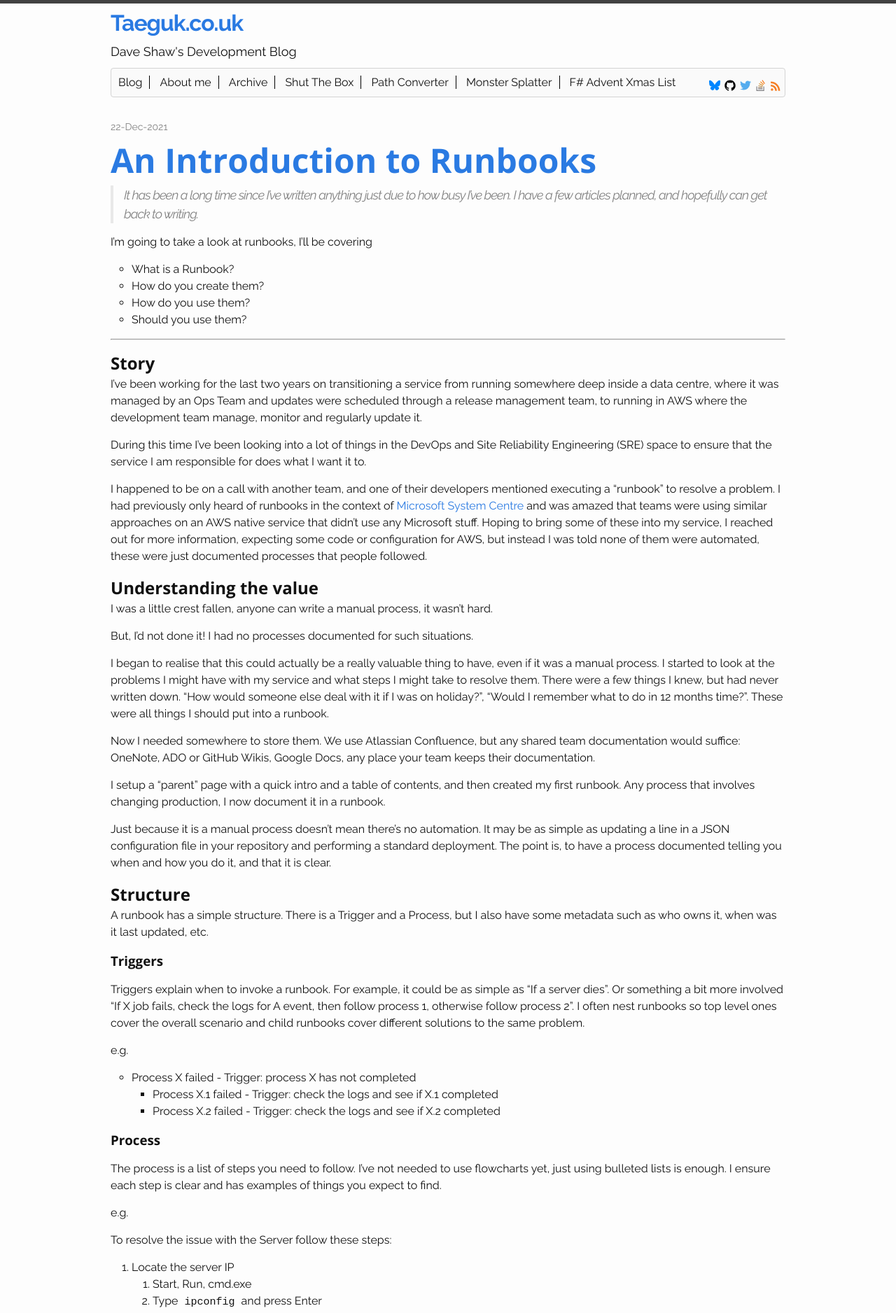
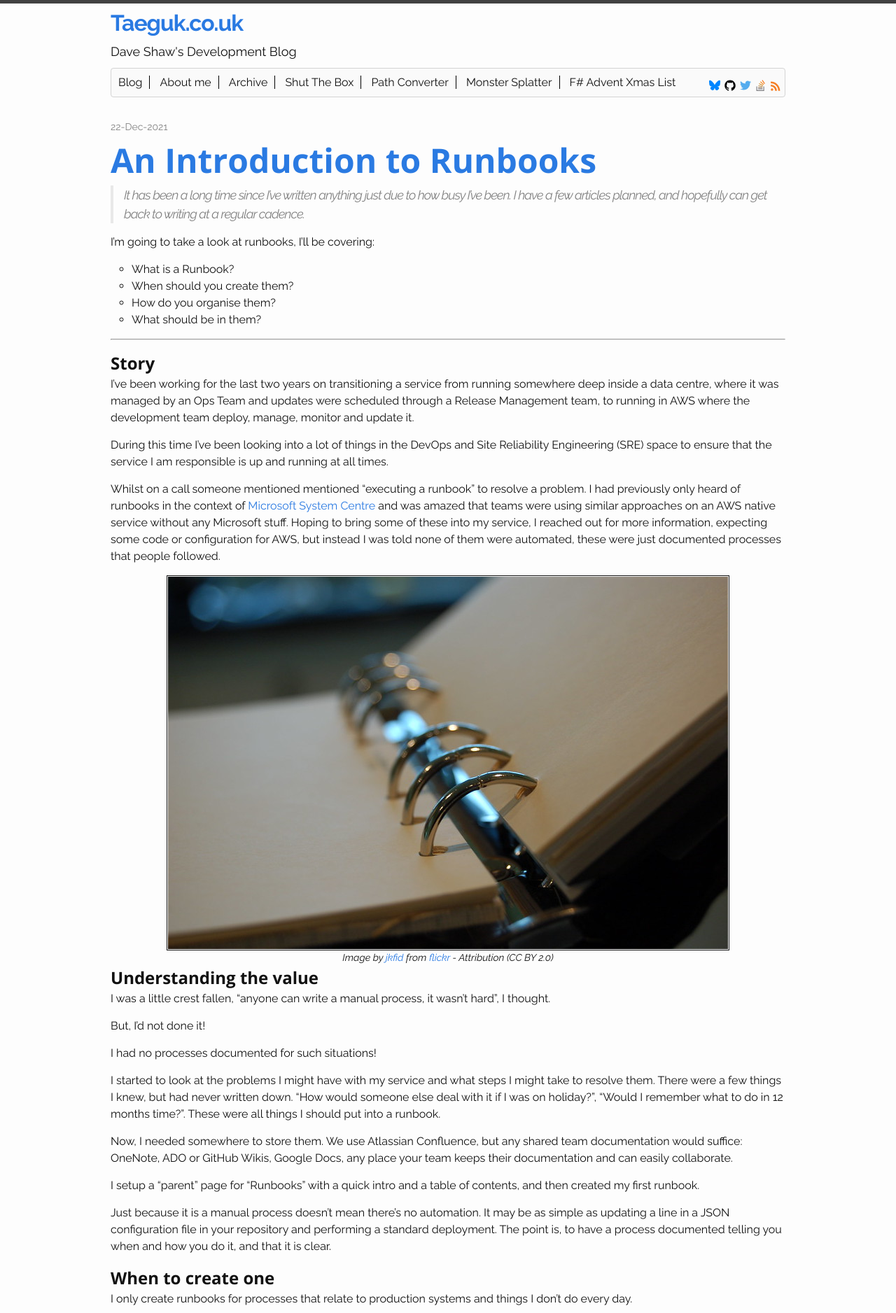
Before and after one commit to xdaDaveShaw/xdaDaveShaw.github.io, a Jekyll site: the page built from index.html, in a window 1280 px wide. Shown: the top 1876 px of the page at 70% size. Built offline with Jekyll 4.4.1, drawn with Linux system fonts in a browser that asks for light colours; some of the changed text lies outside the part shown.

Commit message:
Updates to Runbooks

```diff
--- a/_sass/_base.scss
+++ b/_sass/_base.scss
@@ -2,7 +2,7 @@
  * Reset some basic elements
  */
 body, h1, h2, h3, h4, h5, h6,
-p, blockquote, pre, hr,
+p, blockquote, pre,
 dl, dd, ol, ul, figure {
     margin: 0;
     padding: 0;
@@ -22,15 +22,18 @@ body {
     -webkit-text-size-adjust: 100%;
 }
 
-
-
 /**
  * Set `margin-bottom` to maintain vertical rhythm
  */
 h1, h2, h3, h4, h5, h6,
-p, blockquote, pre, hr,
-ul, ol, dl, figure
+p, blockquote, pre,
+ol, dl, figure
 %vertical-rhythm {
+    margin-bottom: $spacing-unit / 2;
+}
+
+hr {
+    margin-top: $spacing-unit / 2;
     margin-bottom: $spacing-unit / 2;
 }
 
@@ -56,6 +59,8 @@ figure > img {
 
 figcaption {
     font-size: $small-font-size;
+    text-align: center;
+    font-style: italic;
 }
 
 
--- a/blog/_posts/2025-01-16-an-introduction-to-runbooks.md
+++ b/blog/_posts/2025-01-16-an-introduction-to-runbooks.md
@@ -10,14 +10,15 @@ categories:
 ---
 
 > It has been a long time since I've written anything just due to how busy I've
-> been. I have a few articles planned, and hopefully can get back to writing.
+> been. I have a few articles planned, and hopefully can get back to writing
+> at a regular cadence.
 
-I'm going to take a look at runbooks, I'll be covering
+I'm going to take a look at runbooks, I'll be covering:
 
 - What is a Runbook?
-- How do you create them?
-- How do you use them?
-- Should you use them?
+- When should you create them?
+- How do you organise them?
+- What should be in them?
 
 ----
 
@@ -25,61 +26,88 @@ I'm going to take a look at runbooks, I'll be covering
 
 I've been working for the last two years on transitioning a service from running
 somewhere deep inside a data centre, where it was managed by an Ops Team and
-updates were scheduled through a release management team, to running in AWS where
-the development team manage, monitor and regularly update it.
+updates were scheduled through a Release Management team, to running in AWS where
+the development team deploy, manage, monitor and update it.
 
 During this time I've been looking into a lot of things in the DevOps and Site
 Reliability Engineering (SRE) space to ensure that the service I am responsible
-for does what I want it to.
+is up and running at all times.
 
-I happened to be on a call with another team, and one of their developers
-mentioned executing a "runbook" to resolve a problem. I had previously only
-heard of runbooks in the context of [Microsoft System Centre][system-centre]
-and was amazed that teams were using
-similar approaches on an AWS native service that didn't use any Microsoft stuff.
+Whilst on a call someone mentioned mentioned "executing a runbook" to resolve a
+problem. I had previously only heard of runbooks in the context of
+[Microsoft System Centre][system-centre] and was amazed that teams were using
+similar approaches on an AWS native service without any Microsoft stuff.
 Hoping to bring some of these into my service, I reached out for more information,
 expecting some code or configuration for AWS, but instead I was told none of them
 were automated, these were just documented processes that people followed.
 
+<figure>
+  <img src="{{ site.contenturl }}runbook.png" alt="Three ring binder"/>
+  <figcaption>
+    Image by <a href="https://www.flickr.com/photos/jkfid/">jkfid</a> from
+    <a href="https://www.flickr.com/photos/jkfid/4333767484">flickr</a> -
+    Attribution (CC BY 2.0)
+  </figcaption>
+</figure>
+
 ## Understanding the value
 
-I was a little crest fallen, anyone can write a manual process, it wasn't hard.
+I was a little crest fallen, "anyone can write a manual process, it wasn't hard",
+I thought.
 
-But, I'd not done it! I had no processes documented for such situations.
+But, I'd not done it!
 
-I began to realise that this could actually be a really valuable thing to have,
-even if it was a manual process.
+I had no processes documented for such situations!
+
 I started to look at the problems I might have with my service and
 what steps I might take to resolve them. There were a few things I knew,
-but had never written down. "How would someone else deal with it if I was on holiday?",
+but had never written down.
+"How would someone else deal with it if I was on holiday?",
 "Would I remember what to do in 12 months time?". These were all things I should put
 into a runbook.
 
-Now I needed somewhere to store them. We use Atlassian Confluence, but any shared
+Now, I needed somewhere to store them. We use Atlassian Confluence, but any shared
 team documentation would suffice: OneNote, ADO or GitHub Wikis, Google Docs,
-any place your team keeps their documentation.
+any place your team keeps their documentation and can easily collaborate.
 
-I setup a "parent" page with a quick intro and a table of contents, and then created
-my first runbook. Any process that involves changing production, I now document it
-in a runbook.
+I setup a "parent" page for "Runbooks" with a quick intro and a table of contents,
+and then created my first runbook.
 
 Just because it is a manual process doesn't mean there's no automation. It may
 be as simple as updating a line in a JSON configuration file in your repository and
 performing a standard deployment. The point is, to have a process documented telling
 you when and how you do it, and that it is clear.
 
+## When to create one
+
+I only create runbooks for processes that relate to production systems and things
+I don't do every day.
+
+**Good candidates**: Servers dying, certificates rotating, overnight jobs failing, etc.
+
+**Poor candidates**: How to setup a development laptop, how to perform a release -
+these **are** documented, but they don't meet the bar for creating a runbook -
+put them in another section.
+
+If you don't set the bar high, you have processes for anything and everything, and
+managing them becomes onerous. Keeping them focused means you have a small selection
+of procedures that cover the most important processes.
+
 ## Structure
 
-A runbook has a simple structure. There is a Trigger and a Process, but I also have
+My runbooks have a simple structure. There is a Trigger and a Process, but I also have
 some metadata such as who owns it, when was it last updated, etc.
+
+Sometimes I will maintain a log of when it was last run, for example, certificate
+rotation has a log of when it was rotated, and when it will next expire.
 
 ### Triggers
 
 Triggers explain when to invoke a runbook. For example, it could be as simple as
 "If a server dies". Or something a bit more involved "If X job fails, check the
-logs for A event, then follow process 1, otherwise follow process 2". I often nest
-runbooks so top level ones cover the overall scenario and child runbooks cover
-different solutions to the same problem.
+logs for A event, then follow process 1, otherwise follow process 2". I will nest
+runbooks so top level ones cover a scenario and child runbooks cover
+different solutions to the same overall problem.
 
 e.g.
 
@@ -131,6 +159,61 @@ increase, or an overnight process doesn't run.
 The trigger should be some alert from your monitoring solution. The process is
 a list of steps to identify what has gone wrong and what needs to be done to
 remedy the problem.
+
+## Examples
+
+Above I've mentioned the structure of the pages and the structure of a runbook.
+I can't replicate my runbooks, but I'll show some hypothetical examples.
+
+### Example pages
+
+- Production Runbooks
+  - Runbook - Server Dies
+  - Runbook - Job X Fails
+    - Runbook - X.1 Failed
+    - Runbook - X.2 Failed
+  - Runbook - [BAU] Rotate SSH keys
+- Architecture Documents
+- Project Documents
+
+----
+
+*An example of the structure of a team's documentation site*
+
+### Example runbook
+
+| **Name** | Server Dies |
+| **Description** | Process to follow when a server dies |
+| **Date** | 15-Jan-2025 |
+| **Version** | 2 |
+| **Owner** | Dave |
+
+**Trigger**
+
+This runbook is to be executed when a email alert is received informing you a
+server has died, or if you notice a server isn't responding.
+
+> NOTE: if this is because of maintenance, you don't need to do anything as the
+> engineer will restart it when they are done.
+
+**Process**
+
+1. Check the email alert for the name of the server (it will be after the heading
+**Server:** - e.g. **Server**: sv01)
+1. Run the "Restart Server Tool"
+1. Enter the name of the server from step `#1` into the box labelled "Server to restart"
+1. Press the "Restart" button.
+1. Read the logs looking for "Server xx online" (where xx is the server name).
+  1. If this doesn't appear in 10 minutes, raise an incident (link here).
+
+**References**
+
+- Documentation for "Restart Server Tool"
+- Process for Raising an Incident
+
+----
+
+*An example, to show what I might have in a runbook.*
 
 ## Best practices
 
@@ -184,10 +267,11 @@ issues.
 
 ## Road to automation
 
-I said I was crest fallen when I found out these were manual processes, and not
-some amazing feat of automation, so why am I espousing the values of manual runbooks?
+Above, I said I was "crest fallen" when I found out these were manual processes, and not
+some amazing feat of automation, so why am I espousing the values of manual runbooks
+and not trying to just automated them all?
 
-Well, [Perfect is the enemy of good][perfect].
+Simple. [Perfect is the enemy of good][perfect].
 
 If I waited until I could automate every process, I wouldn't have any runbooks yet.
 
@@ -204,12 +288,15 @@ the right approach.
 
 ## Conclusion
 
-Since I started adding runbooks to my service, I feel much more secure in the
-knowledge that if I need to perform a process involving production, it is documented
-both for myself and my team.
+The lack of automation was a surprise at first, but once I got over myself, I
+realise how beneficial manual runbooks can be. It's relatively simple to set them
+up using the tools you already have, and then if something goes wrong, you are
+prepared.
 
-The lack of automation was a surprise at first, but once I got over myself, I
-realise how beneficial manual runbooks are.
+These sort of things may be common in Ops led services, but where the development
+team owns and operates them, this level of maturity is definitely still needed.
+[DevOps][devops] must include the benefits of Development and Operations.
 
  [system-centre]: https://learn.microsoft.com/en-us/system-center/orchestrator/design-and-build-runbooks?view=sc-orch-2025
  [perfect]: https://en.wikipedia.org/wiki/Perfect_is_the_enemy_of_good
+ [devops]: https://www.donovanbrown.com/post/what-is-devops
```
Also changed, not shown: other parts of blog/_posts/2025-01-16-an-introduction-to-runbooks.md (+2 -2 lines), _sass/_layout.scss (line endings or trailing spaces), blog/Content/runbook.png (added).
